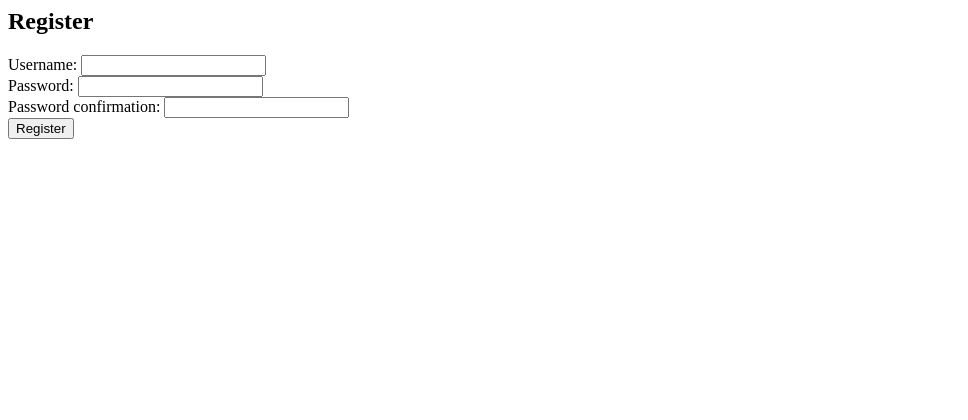
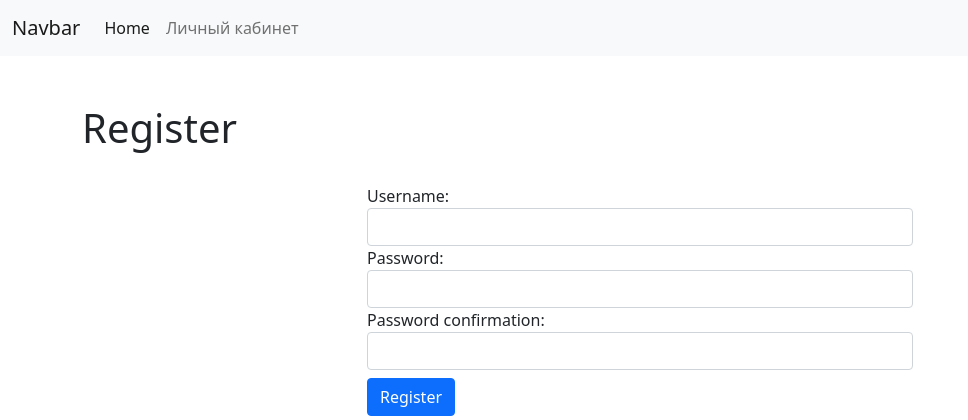
Before and after one commit to ssatybal/gallery, a Django app: page /register/ in a window 1280 px wide. Shown: the top 420 px of the page, without its empty margins (0-968 px from the left). Run offline with Django 4.2, Linux system fonts and the light colour scheme.

Commit message:
verstka 1003

```diff
--- a/stogram/forms.py
+++ b/stogram/forms.py
@@ -1,5 +1,5 @@
 from django import forms
-from .models import Photo
+from .models import *
 
 class PhotoForm(forms.ModelForm):
 
--- a/stogram/templates/base.html
+++ b/stogram/templates/base.html
@@ -1,8 +1,29 @@
 <html>
     <head>
-        <title>Base template</title>
-    </head>
-    <body>
-        {% block content %} {% endblock %}
-    </body>
-</html>
+        <link href="https://cdn.jsdelivr.net/npm/bootstrap@5.1.3/dist/css/bootstrap.min.css" rel="stylesheet" integrity="sha384-1BmE4kWBq78iYhFldvKuhfTAU6auU8tT94WrHftjDbrCEXSU1oBoqyl2QvZ6jIW3" crossorigin="anonymous">
+        <title>
+            {% block title %}
+
+            {% endblock %}
+        </title>
+</head>
+<body>
+    <nav class="navbar navbar-expand-lg navbar-light bg-light">
+        <div class="container-fluid">
+          <a class="navbar-brand" href="/">Navbar</a>
+          <button class="navbar-toggler" type="button" data-bs-toggle="collapse" data-bs-target="#navbarNavAltMarkup" aria-controls="navbarNavAltMarkup" aria-expanded="false" aria-label="Toggle navigation">
+            <span class="navbar-toggler-icon"></span>
+          </button>
+          <div class="collapse navbar-collapse" id="navbarNavAltMarkup">
+            <div class="navbar-nav">
+              <a class="nav-link active" aria-current="page" href="/">Home</a>
+              <a class="nav-link" href="{% url 'account_url' %}">Личный кабинет</a>
+            </div>
+          </div>
+        </div>
+      </nav>
+
+
+      {% block content %}
+       There is no any content for you
+      {% endblock %}
--- a/stogram/templates/stogram/account.html
+++ b/stogram/templates/stogram/account.html
@@ -1,5 +1,6 @@
 {% extends "base.html" %}
 
+<title>Account</title>
 
 {% block content %}
 
--- a/stogram/views.py
+++ b/stogram/views.py
@@ -21,6 +21,6 @@ def account(request):
             form.save()
     else:
         form = PhotoForm()
-    photos = Photo.objects.all()
+    photos = Photo.objects.select_related('user').all()
 
     return render(request, 'stogram/account.html', {'form' : form, 'photos': photos})
```
Also changed, not shown: stogram/templates/stogram/index.html (+58 -4 lines), db.sqlite3, media/avatars/subaru-impreza-digital-art-hd-1080P-wallpaper.jpg (added).
